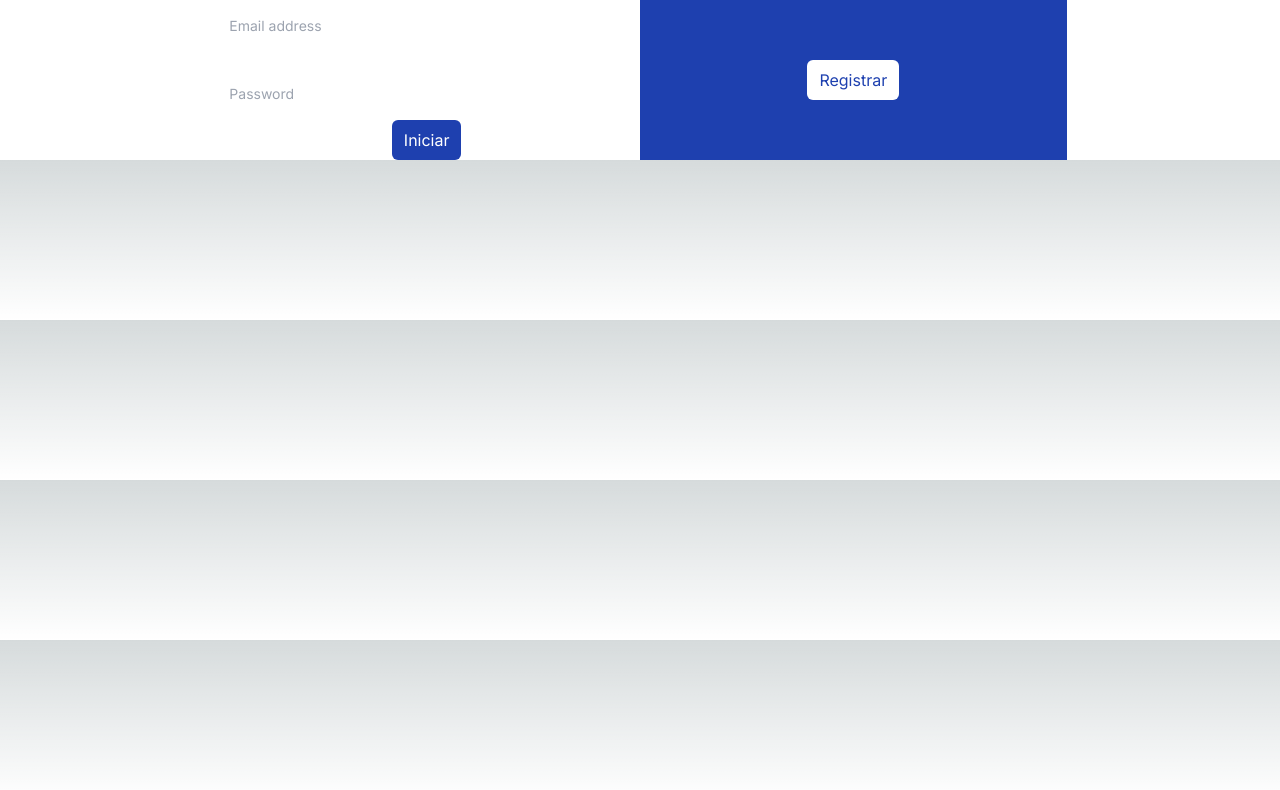
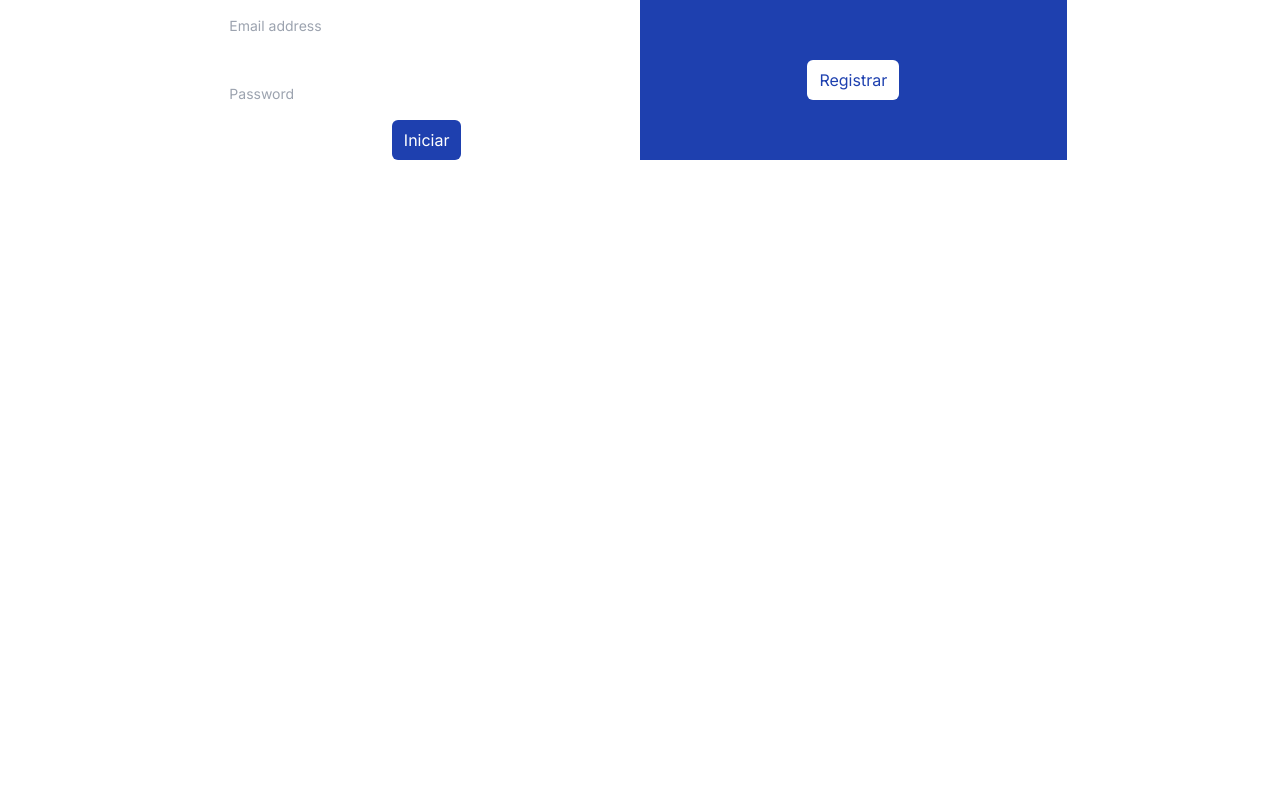
Before and after one commit to LuisArielRetanaHernadez/restaurant_mabi, a Next.js app: page /login in a window 1280 px wide. Shown: the top 790 px of the page. Built offline with nearby package versions, Linux system fonts and the light colour scheme.

Commit message:
agregando la prop children en la etiqueta main y agregando las medidas y fondo en la etiqueta main

```diff
--- a/app/layout.tsx
+++ b/app/layout.tsx
@@ -16,7 +16,9 @@ export default function RootLayout({
 }>) {
   return (
     <html lang="en">
-      <body className={inter.className}>{children}</body>
+      <body className={inter.className}>
+        <main className="w-screen min-h-screen bg-white">{children}</main>
+      </body>
     </html>
   );
 }
```
